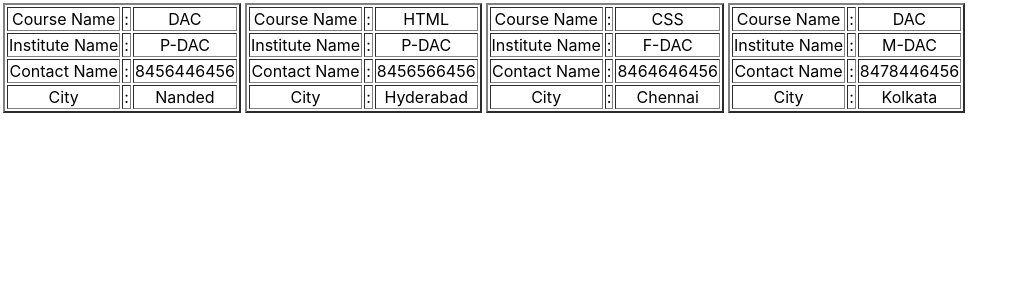
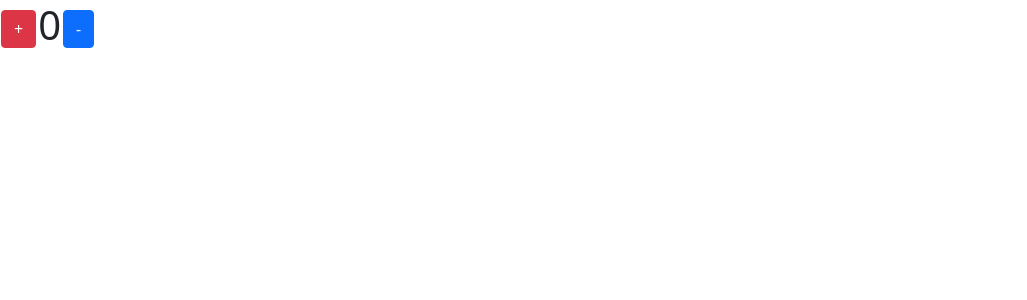
Before and after one commit to Atheradib/practice1, a React (Create React App) app in the folder practice2/: page / in a window 1280 px wide. Shown: the top 300 px of the page, without its empty margins (0-1027 px from the left). Built offline with nearby package versions, Linux system fonts and the light colour scheme.

Commit message:
practice1

```diff
--- a/practice2/package.json
+++ b/practice2/package.json
@@ -6,7 +6,9 @@
     "@testing-library/jest-dom": "^5.14.1",
     "@testing-library/react": "^11.2.7",
     "@testing-library/user-event": "^12.8.3",
+    "bootstrap": "^5.0.2",
     "react": "^17.0.2",
+    "react-bootstrap": "^1.6.1",
     "react-dom": "^17.0.2",
     "react-scripts": "4.0.3",
     "web-vitals": "^1.1.2"
--- a/practice2/src/App.js
+++ b/practice2/src/App.js
@@ -1,9 +1,12 @@
 import logo from './logo.svg';
 import './App.css';
-import { Courses } from './Components/Courses';
+// import { Courses } from './Components/Courses';
+import {Counter} from "./Components/Counter";
+// import "bootstrap/dist/css/bootstrap.min.css";
 
 function App() {
-  return ( <Courses />
+  // return ( <Courses />
+  return (<Counter />
   );
 }
 
--- /dev/null
+++ b/practice2/src/Components/Counter.jsx
@@ -0,0 +1,24 @@
+import React,{useState} from "react";
+import {Button} from "react-bootstrap"
+
+export const Counter = () => {
+    const [cntr, setCntr] =useState(0)
+    return (
+        <div>
+            <table>
+                <tr>
+                    <td>
+                    <Button variant={cntr >= 2 ? "primary" : "danger"} disables={!cntr > 0} onClick={() => cntr > 0 && setCntr(cntr+1)}>+</Button>
+                    </td>
+                    <td>
+                        <h1>{cntr}</h1>
+                    </td>
+                    <td>
+                    <Button variant="primary" onClick ={() => cntr < 10 && setCntr(cntr-1)}>-</Button>
+                    </td>
+                </tr>
+
+            </table>
+        </div>
+    )
+}
--- a/practice2/src/index.js
+++ b/practice2/src/index.js
@@ -3,6 +3,7 @@ import ReactDOM from 'react-dom';
 import './index.css';
 import App from './App';
 import reportWebVitals from './reportWebVitals';
+import "bootstrap/dist/css/bootstrap.min.css"
 
 ReactDOM.render(
   <React.StrictMode>
```
Also changed, not shown: 1 other file (tests, documents, lock files or other folders).
